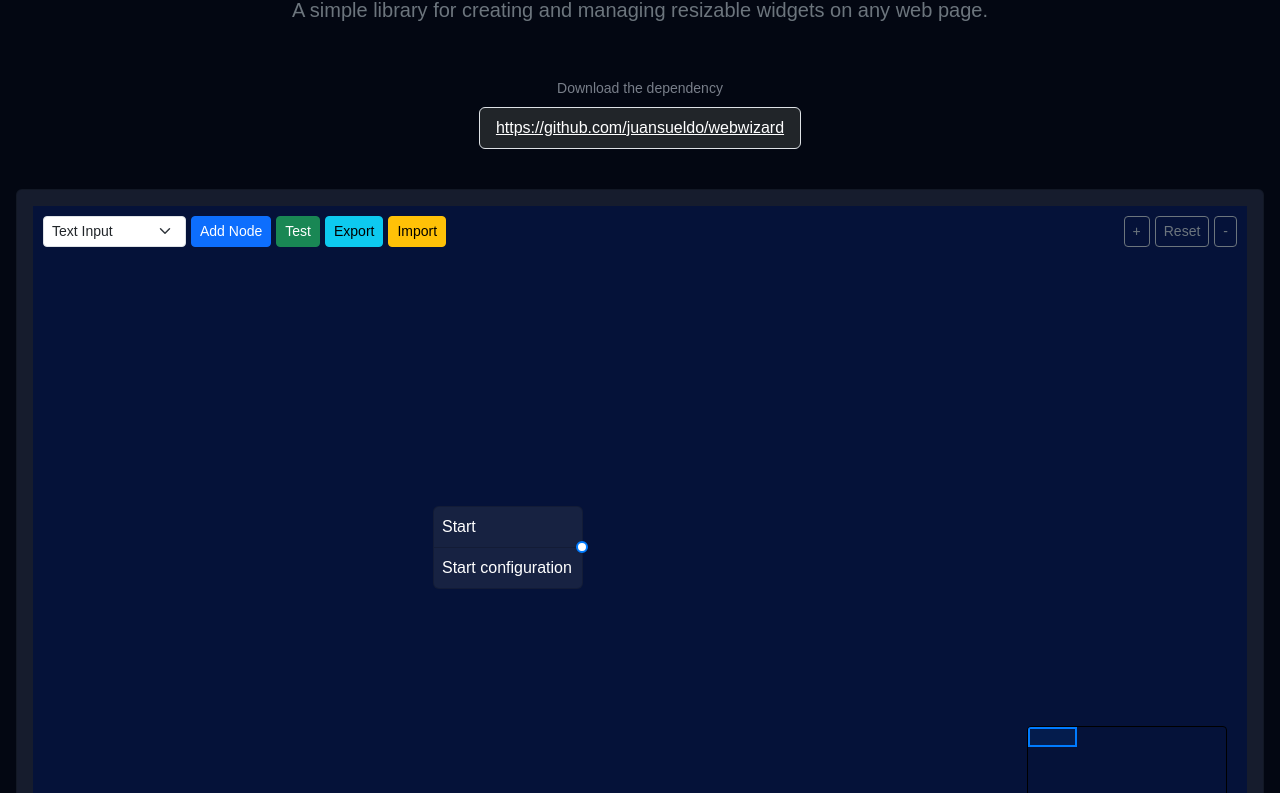
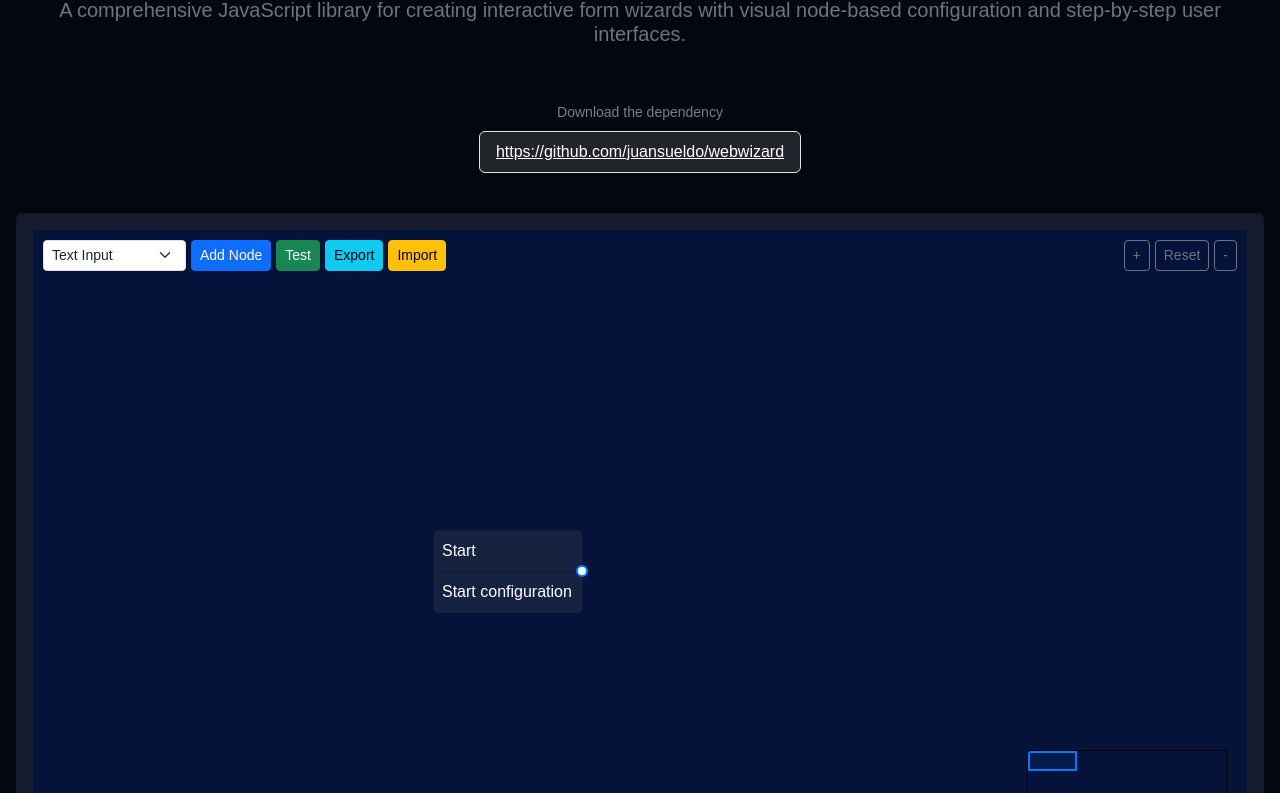
Before and after one commit to juansueldo/webwizard, a plain HTML site: page index.html in a window 1280 px wide. Shown: the part 113-906 px from the top of the page. Drawn offline with nearby package versions, Linux system fonts and the light colour scheme.

Commit message:
Update index.html

```diff
--- a/index.html
+++ b/index.html
@@ -11,7 +11,7 @@
     <header class="d-flex flex-column w-100 align-items-center justify-content-center p-4 text-center">
         <span class="text-muted small">v.1.0.0</span>
         <h1 class="display-5 fw-bold">Web Wizard</h1>
-        <h5 class="text-secondary">A simple library for creating and managing resizable widgets on any web page.</h5>
+        <h5 class="text-secondary">A comprehensive JavaScript library for creating interactive form wizards with visual node-based configuration and step-by-step user interfaces.</h5>
 
         <div class="mt-5 px-2">
             <span class="mb-2 d-block text-muted small fw-medium">Download the dependency</span>
```
